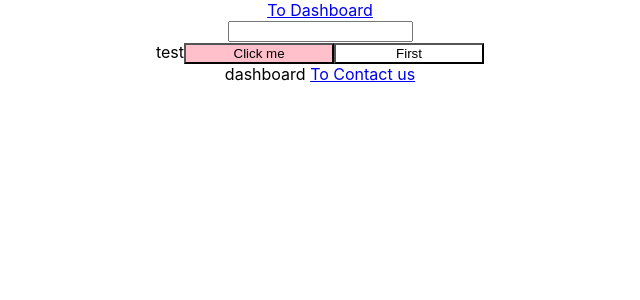
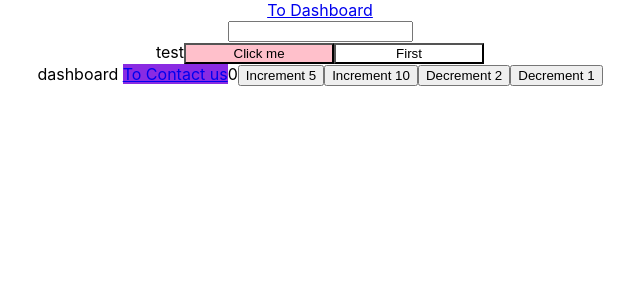
Before and after one commit to pratikkakani080/evening-react-batch, a React (Create React App) app: page /dashboard in a window 1280 px wide. Shown: the top 300 px of the page, without its empty margins (320-960 px from the left). Built offline with nearby package versions, Linux system fonts and the light colour scheme.

Commit message:
add: redux update

```diff
--- a/src/common/redux/reducers/myReducer.js
+++ b/src/common/redux/reducers/myReducer.js
@@ -1,12 +1,25 @@
-import { createSlice } from "@reduxjs/toolkit";
+import { createAsyncThunk, createSlice, current } from "@reduxjs/toolkit";
+
+// createAsyncThunk
 
 const mySlice = createSlice({
   name: "my",
   initialState: {
     count: 0,
+    data: [],
   },
-  reducers: {},
+  reducers: {
+    increment: (state, action) => {
+      console.log("action**", action);
+      state.count += action.payload.number;
+    },
+    decrement: (state, action) => {
+      state.count -= action.payload.number;
+    },
+  },
   extraReducers: () => {},
 });
 
 export default mySlice.reducer;
+
+export const { increment, decrement } = mySlice.actions;
--- /dev/null
+++ b/src/common/redux/reducers/userReducer.js
@@ -0,0 +1,12 @@
+import { createSlice } from "@reduxjs/toolkit";
+
+const userSlice = createSlice({
+  name: "my",
+  initialState: {
+    user: {},
+  },
+  reducers: {},
+  extraReducers: () => {},
+});
+
+export default userSlice.reducer;
--- a/src/common/redux/store.js
+++ b/src/common/redux/store.js
@@ -1,9 +1,11 @@
 import { configureStore } from "@reduxjs/toolkit";
 import mySlice from "./reducers/myReducer";
+import userSlice from "./reducers/userReducer";
 
 const store = configureStore({
   reducer: {
     my: mySlice,
+    user: userSlice,
   },
 });
 
--- /dev/null
+++ b/src/modules/dashboard/dashboard.css
@@ -0,0 +1,3 @@
+.test {
+    background-color: blueviolet;
+}
--- a/src/modules/dashboard/index.js
+++ b/src/modules/dashboard/index.js
@@ -1,14 +1,33 @@
-import React from "react";
-import { useSelector } from "react-redux";
+import React, { useEffect } from "react";
+import { useDispatch, useSelector } from "react-redux";
 import { Link } from "react-router-dom";
+import { decrement, increment } from "../../common/redux/reducers/myReducer";
+import "./dashboard.css";
 
 function Dashboard() {
-  const data = useSelector((state) => state.my.count);
+  const data = useSelector((state) => state);
+  const dispatch = useDispatch();
   console.log("data**", data);
 
   return (
     <div>
-      dashboard <a href={"/contactus"}>To Contact us</a>
+      dashboard{" "}
+      <Link className="test" to={"/contactus"}>
+        To Contact us
+      </Link>
+      {data.my.count}
+      <button onClick={() => dispatch(increment({ number: 5 }))}>
+        Increment 5
+      </button>
+      <button onClick={() => dispatch(increment({ number: 10 }))}>
+        Increment 10
+      </button>
+      <button onClick={() => dispatch(decrement({ number: 2 }))}>
+        Decrement 2
+      </button>
+      <button onClick={() => dispatch(decrement({ number: 1 }))}>
+        Decrement 1
+      </button>
     </div>
   );
 }
```
